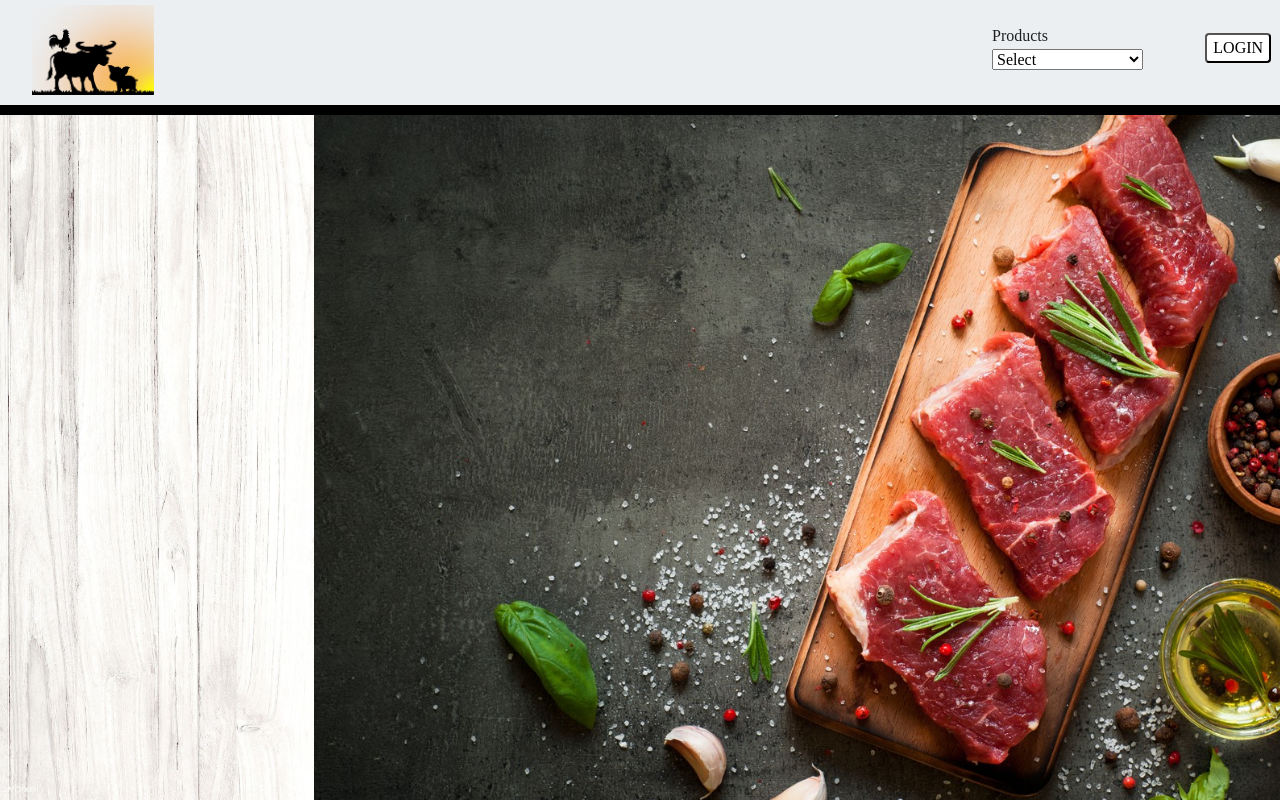
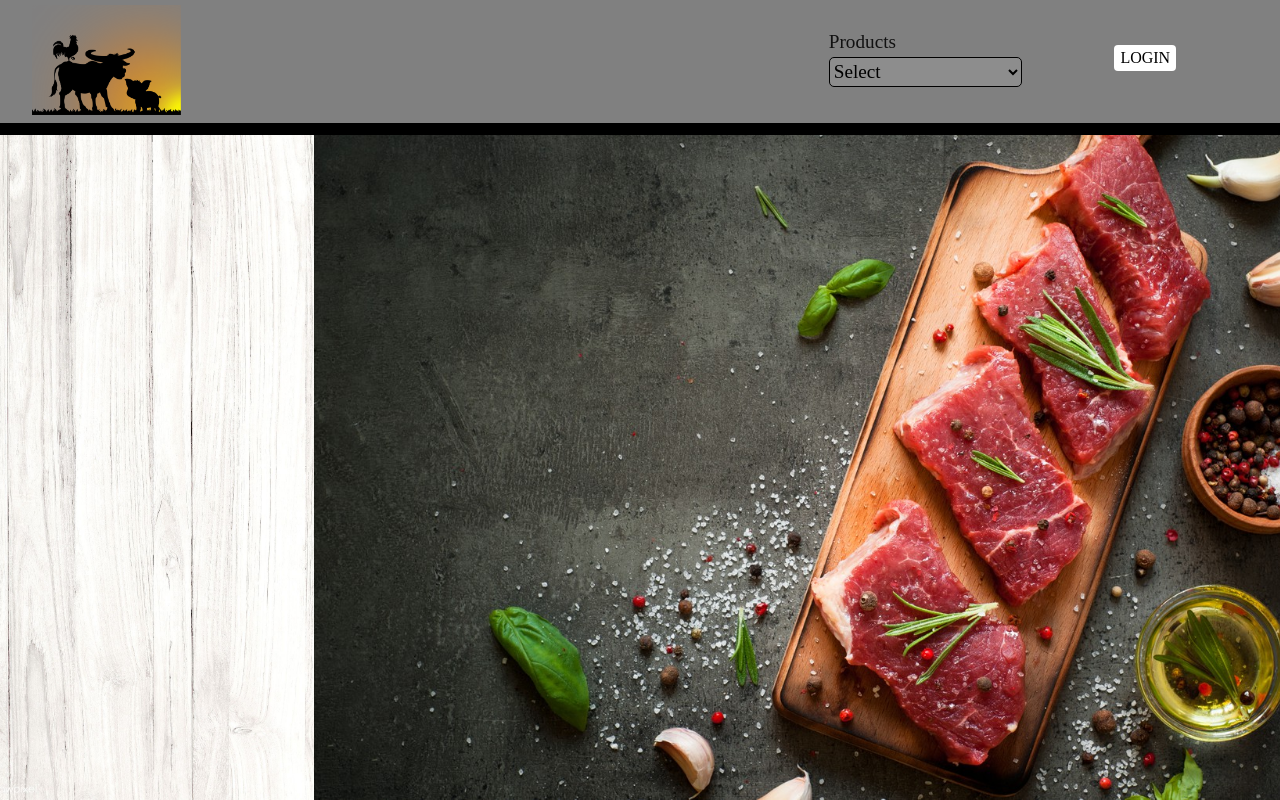
Before and after one commit to acevergel01/JoncelLivestockTrading, a PHP site: page / in a window 1280 px wide. Run offline with PHP 8.4, Linux system fonts and the light colour scheme.

Commit message:
Changed header

```diff
--- a/index.php
+++ b/index.php
@@ -28,13 +28,13 @@ if (isset($_SESSION["id"])) {
         <div class="container-fluid">
             <div class="row">
                 <div style="background-color: #000;height:50%;"></div>
-                <div class="logo col-9">
+                <div class="logo " style="width: 62.25%;">
                     <a href="index.php"> <img src="assets/logo.png" alt="Panganiban Livestock" /></a>
                 </div>
-                <div class="col-2" style="display: table">
+                <div class="col-2" style="display: table;width: 20.75%;" >
                     <div style="display: table-cell; vertical-align: middle;">
                         <label for="category">Products</label>
-                        <select name="categp=ory" id="category">
+                        <select name="category" id="category">
                             <option value="" disabled selected>Select </option>
                             <option value="pork">Pork</option>
                             <option value="beef">Beef</option>
--- a/style.css
+++ b/style.css
@@ -19,9 +19,10 @@ body {
 
 header {
   width: 100vw;
-  height: 115px;
-  border-bottom: solid 10px #000;
+  height: 135px;
+  border-bottom: solid 12px #000;
   font-family: "Poppins";
+  background-color: #808080;
 }
 
 header .inner {
@@ -37,25 +38,28 @@ header .logo {
   float: left;
   margin-left: 20px;
 }
-
 header .logo div {
   height: 100%;
   display: table-cell;
   vertical-align: middle;
 }
-
 header .logo img {
-  height: 90px;
+  height: 110px;
   margin-top: 5px; /* Optical alignment of the logo */
 }
-
 header label {
   padding: 0%;
   display: inline-block;
+  font-size: larger
 }
 header select {
+  height: 30px;
   width: 80%;
   display: inline-block;
+  background-color: rgba(255,255,255,.1);
+  border: solid 1px black;
+  border-radius: 5px;
+  font-size: larger
 }
 header .button {
   background-color: #fff; /* This HEX is the color of the button */
@@ -66,9 +70,11 @@ header .button {
   top: 50%;
   -ms-transform: translateY(-50%);
   transform: translateY(-50%);
+  margin-left: 20px;
+	border: none;
 }
 
-header nav .button:hover {
+header .button:hover {
   filter: brightness(0.95);
 }
 .center {
```
Also changed, not shown: index.html (added, +12 -0 lines), assets/index.png (added).
